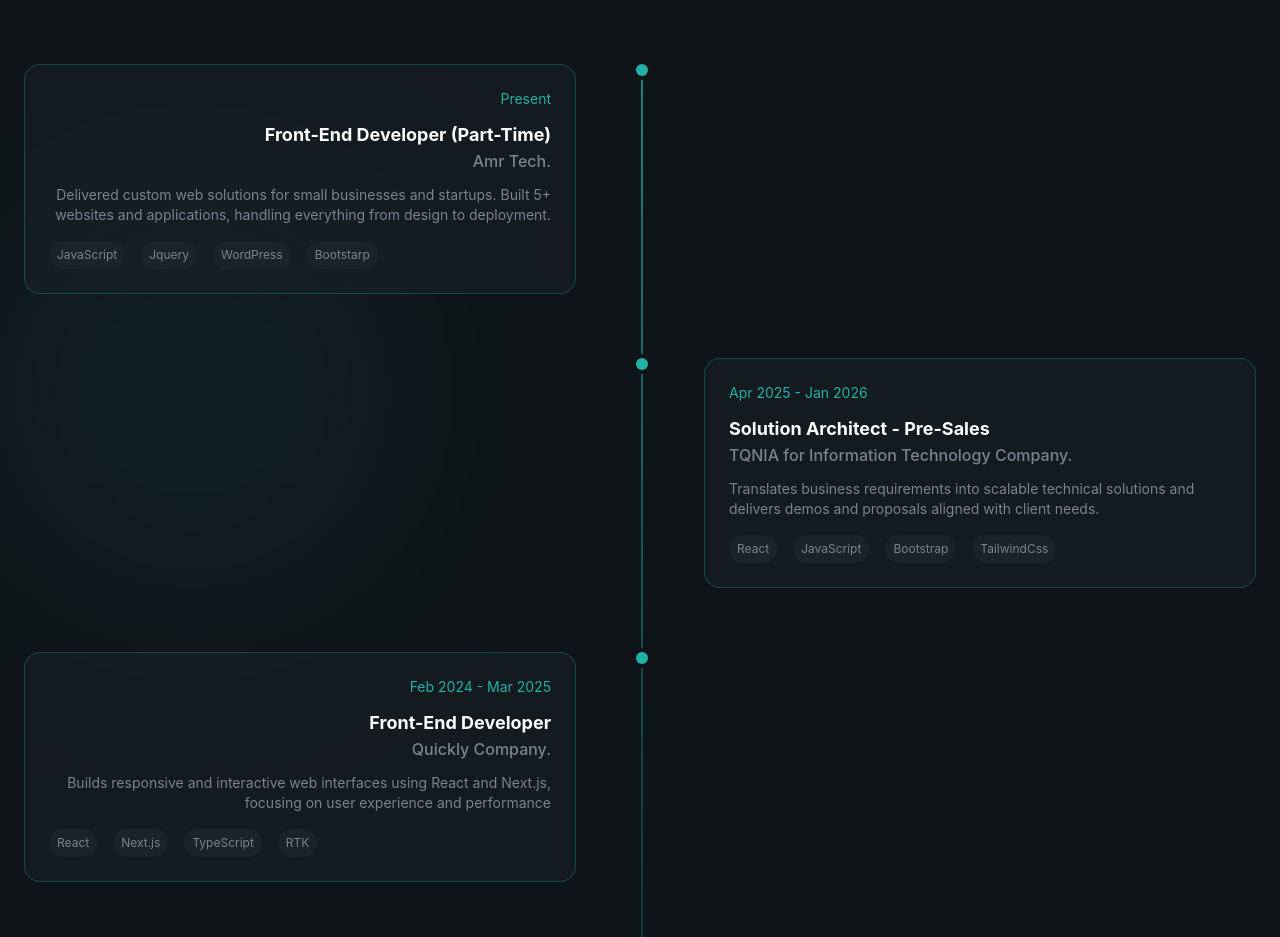
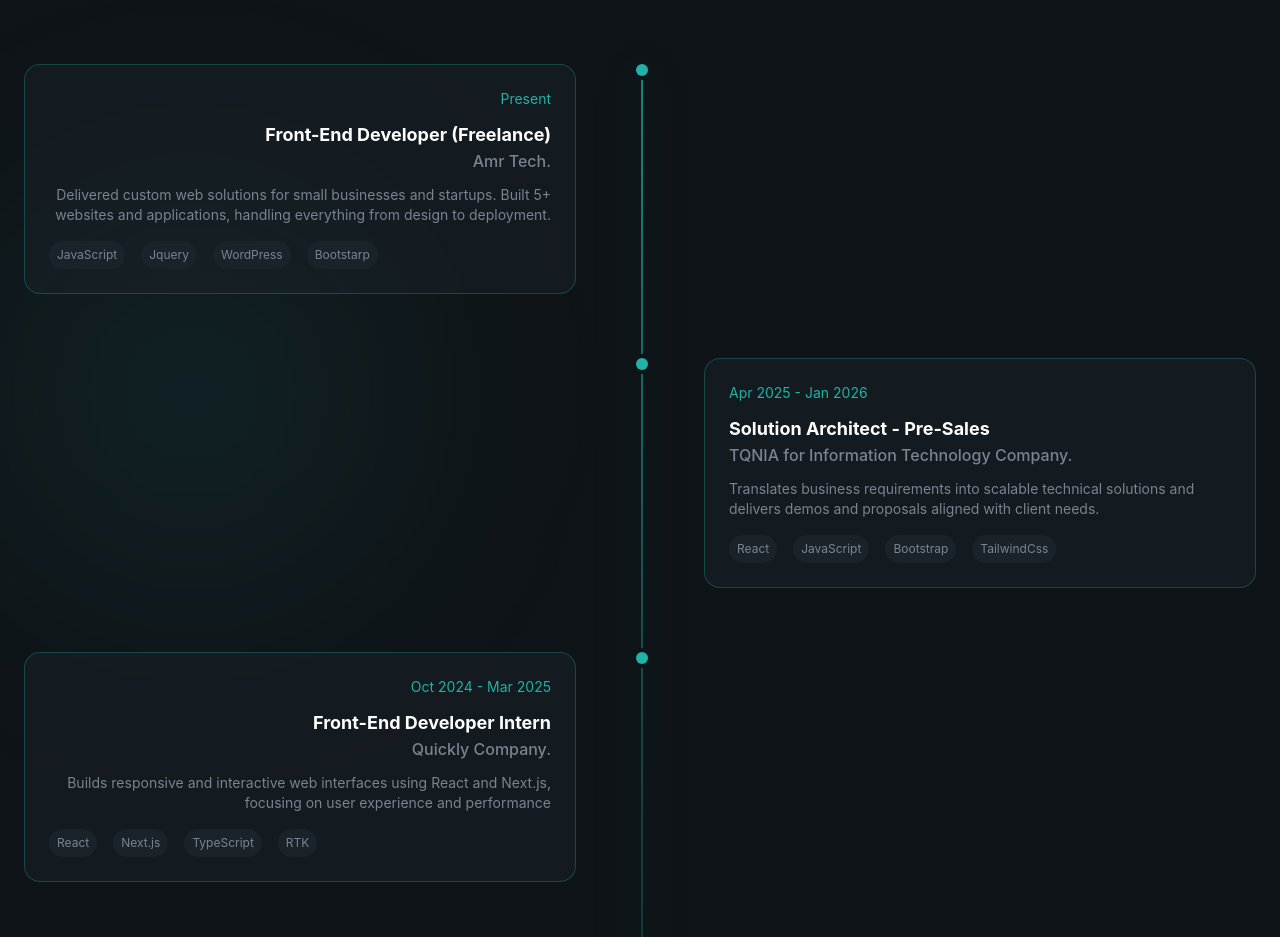
Before and after one commit to rrmohamed/Portfolio, a React (Vite) app: page / in a window 1280 px wide. Shown: the part 3663-4600 px from the top of the page. Built offline with nearby package versions, Linux system fonts and the light colour scheme.

Commit message:
more update

```diff
--- a/src/data/Experiance.js
+++ b/src/data/Experiance.js
@@ -1,7 +1,7 @@
 const  experiance = [
   {
     period :"Present" ,
-    rol:"Front-End Developer (Part-Time)",
+    rol:"Front-End Developer (Freelance)",
     company :"Amr Tech.",
     desc :"Delivered custom web solutions for small businesses and startups. Built 5+ websites and applications, handling everything from design to deployment.",
     tech :["JavaScript","Jquery","WordPress","Bootstarp"] ,
@@ -16,13 +16,21 @@ const  experiance = [
     current:false
   } ,
   {
-    period :"Feb 2024 - Mar 2025" ,
-    rol:"Front-End Developer",
+    period :"Oct 2024 - Mar 2025" ,
+    rol:"Front-End Developer Intern",
     company :"Quickly Company.",
     desc :"Builds responsive and interactive web interfaces using React and Next.js, focusing on user experience and performance",
     tech :["React" , "Next.js" , "TypeScript" , "RTK"] ,
     current:false
   } ,
+  // {
+  //   period :"Feb 2024 - Mar 2025" ,
+  //   rol:"Front-End Developer",
+  //   company :"Quickly Company.",
+  //   desc :"Builds responsive and interactive web interfaces using React and Next.js, focusing on user experience and performance",
+  //   tech :["React" , "Next.js" , "TypeScript" , "RTK"] ,
+  //   current:false
+  // } ,
   {
     period :"2023 - 2024" ,
     rol:"Trainee",
```
